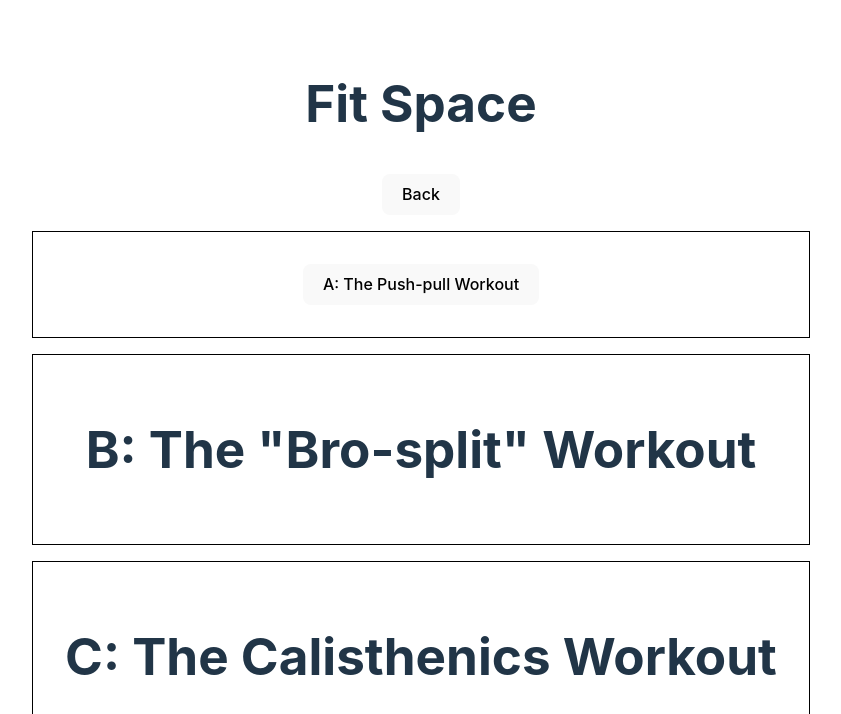
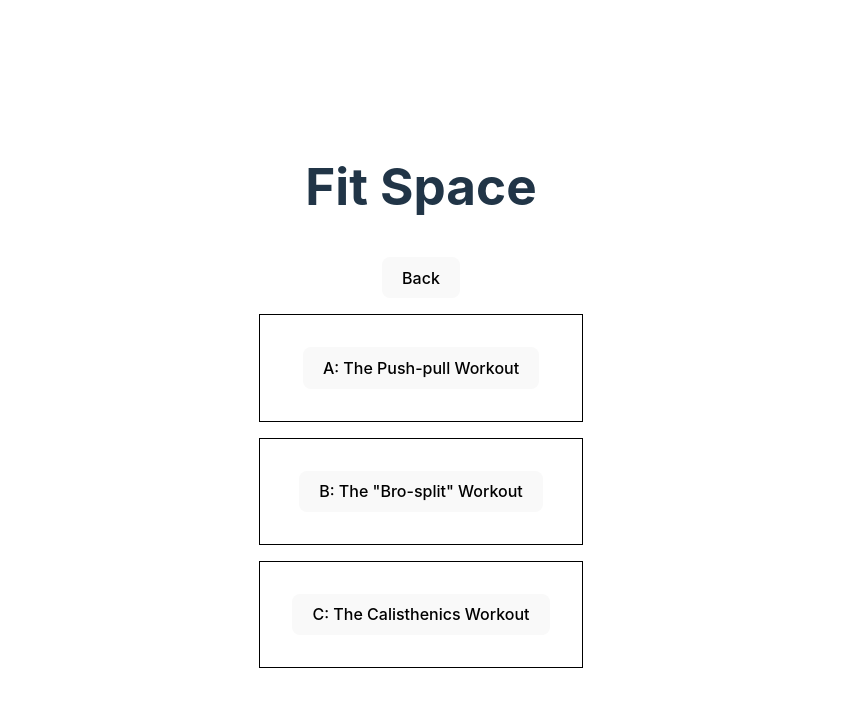
Before and after one commit to JYYasuhiro/fit-space, a React (Vite) app in the folder client/: page / in a window 1280 px wide. Shown: the top 714 px of the page, without its empty margins (219-1060 px from the left). Built offline with nearby package versions, Linux system fonts and the light colour scheme.

Commit message:
App.tsx converted to App.jsx

```diff
--- a/client/package.json
+++ b/client/package.json
@@ -8,7 +8,7 @@
     "build": "tsc && vite build",
     "preview": "vite preview"
   },
-  "proxy": "http://localhost:4000",
+  "proxy": "http://localhost:8080",
   "dependencies": {
     "axios": "^1.1.3",
     "react": "^18.2.0",
--- a/client/src/App.css
+++ b/client/src/App.css
@@ -5,38 +5,8 @@
   text-align: center;
 }
 
-.logo {
-  height: 6em;
-  padding: 1.5em;
-  will-change: filter;
-}
-.logo:hover {
-  filter: drop-shadow(0 0 2em #646cffaa);
-}
-.logo.react:hover {
-  filter: drop-shadow(0 0 2em #61dafbaa);
-}
-
-@keyframes logo-spin {
-  from {
-    transform: rotate(0deg);
-  }
-  to {
-    transform: rotate(360deg);
-  }
-}
-
-@media (prefers-reduced-motion: no-preference) {
-  a:nth-of-type(2) .logo {
-    animation: logo-spin infinite 20s linear;
-  }
-}
-
-.card {
+.back-button {
+  text-decoration: none;
   padding: 2em;
   border: 1px solid black;
 }
-
-.read-the-docs {
-  color: #888;
-}
--- /dev/null
+++ b/client/src/App.jsx
@@ -0,0 +1,55 @@
+import React, { useState } from "react";
+import "./App.css";
+// import axios from "axios";
+import Navbar from "./Navbar";
+import Menu from "./Menu";
+import Week from "./Week";
+
+const App = () => {
+  const [currentView, setCurrentView] = useState("menu") //view is either menu or week?
+  const [workout, setWorkout] = useState("");  //sets which type of workout is desired.
+//when a workout option is clicked, TWO states are changed, currentView and workout
+
+const handleSetWorkout = (event) => {
+  //sets the state of workout to be either "push-pull", "bro-split", or "calisthenics", as a string
+
+  console.log(event.target)
+  return event.target;
+  //pass this down as a prop, so that in Week component, the fetch will know which workout to retrieve.
+}
+
+const handleBackClick = () => {
+  if(currentView === "menu") {
+    setCurrentView("week")
+  } else {
+    setCurrentView("menu")
+  }
+}
+
+const handleCurrentView = () => {
+  //switches view from menu to week by clicking on a workout on menu
+}
+
+console.log("current view", currentView);
+  return (
+    <div className="App">
+      <div className="navbar">
+        <Navbar />
+      </div>
+
+      <div className="container">
+        {currentView === "menu" ? (
+          <Menu
+          handleBackClick={handleBackClick}
+          handleCurrentView={handleCurrentView}
+          handleSetWorkout={handleSetWorkout}
+          />
+        ) : (
+          <Week handleBackClick={handleBackClick}/>
+        )}
+      </div>
+    </div>
+  );
+};
+
+export default App;
--- a/client/src/App.tsx
+++ /dev/null
@@ -1,35 +0,0 @@
-import React, { useState, useRef } from "react";
-import "./App.css";
-// import axios from "axios";
-import Navbar from "./Navbar";
-import Menu from "./Menu";
-import Week from "./Week";
-
-const App = () => {
-  const [currentView, setCurrentView] = useState<string>("menu") //view is either menu or week?
-  // const [workout, setWorkout] = useState<string>("");
-
-const handleSetWorkout = () => {
-  //sets the state of workout to be either push-pull, bro-split, or calisthenics, as a string
-  //pass this down as a prop, so that in Week component, the fetch will know which workout to retrieve.
-}
-
-console.log("current view", currentView);
-  return (
-    <div className="App">
-      <div className="navbar">
-        <Navbar />
-      </div>
-
-      <div className="back-button">
-        {currentView === "menu" ? (
-          <Menu handleBackClick={()=>{setCurrentView("week")}} />
-        ) : (
-          <Week handleBackClick={()=>{setCurrentView("menu")}} />
-        )}
-      </div>
-    </div>
-  );
-};
-
-export default App;
--- a/client/src/Menu.tsx
+++ b/client/src/Menu.tsx
@@ -2,8 +2,9 @@ import React from 'react';
 import './menu.css';
 type Props = {
   handleBackClick: React.MouseEventHandler<HTMLButtonElement> | undefined;
+  handleCurrentView: React.MouseEventHandler<HTMLButtonElement> | undefined;
 }
-const Menu = ({handleBackClick}:Props) => {
+const Menu = ({handleBackClick, handleCurrentView}:Props) => {
     //returns all workout options: A (push-pull), B (bro-split), C (calisthenics)
   return (
     <>
@@ -11,13 +12,13 @@ const Menu = ({handleBackClick}:Props) => {
         Back
       </button>
       <div className='menu_card'>
-        <button >A: The Push-pull Workout</button>
+        <button onClick={handleCurrentView}>A: The Push-pull Workout</button>
       </div>
       <div className='menu_card'>
-        <h1>B: The "Bro-split" Workout</h1>
+        <button onClick={handleCurrentView}>B: The "Bro-split" Workout</button>
       </div>
       <div className='menu_card'>
-        <h1>C: The Calisthenics Workout</h1>
+        <button onClick={handleCurrentView}>C: The Calisthenics Workout</button>
       </div>
     </>
   )
--- a/client/src/Week.tsx
+++ b/client/src/Week.tsx
@@ -6,43 +6,43 @@ type Props = {
 }
 
 const Week = ({handleBackClick}:Props) => {
-  const [workout, setWorkout] = useState<string>("");
+
     //returns all days of the week
+    //in the state 'workout', the string for a particular workout should be set
     //each day should be clickable, showing the workout for the particular day
     //onClick
 
     //handles workout fetches here?
-const handleWorkoutFetch = async ()=> {
-  const fetchedWorkout = await axios.get('http://localhost:8080/workout/1').then(response =>response.data);
-  setWorkout(fetchedWorkout);
+const handleWorkoutFetch = async() => {
+  const fetchedWorkout = await axios.get('/workout/1').then(response =>console.log(response.data));
+  console.log(fetchedWorkout);
+  //get fetch to show
 }
-
-console.log(workout);
   return (
     <>
       <button onClick={handleBackClick}>
         Back
       </button>
       <div className='menu_card'>
-        <h1 onClick={handleWorkoutFetch}>Sunday</h1>
+        <button onClick={handleWorkoutFetch}>Sunday</button>
       </div>
       <div className='menu_card'>
-        <h1>Monday</h1>
+        <button>Monday</button>
       </div>
       <div className='menu_card'>
-        <h1>Tuesday</h1>
+        <button>Tuesday</button>
       </div>
       <div className='menu_card'>
-        <h1>Wednesday</h1>
+        <button>Wednesday</button>
       </div>
       <div className='menu_card'>
-        <h1>Thursday</h1>
+        <button>Thursday</button>
       </div>
       <div className='menu_card'>
-        <h1>Friday</h1>
+        <button>Friday</button>
       </div>
       <div className='menu_card'>
-        <h1>Saturday</h1>
+        <button>Saturday</button>
       </div>
     </>
   )
--- a/client/src/index.css
+++ b/client/src/index.css
@@ -8,21 +8,10 @@
   color: rgba(255, 255, 255, 0.87);
   background-color: #242424;
 
-  font-synthesis: none;
-  text-rendering: optimizeLegibility;
-  -webkit-font-smoothing: antialiased;
-  -moz-osx-font-smoothing: grayscale;
-  -webkit-text-size-adjust: 100%;
+
 }
 
-a {
-  font-weight: 500;
-  color: #646cff;
-  text-decoration: inherit;
-}
-a:hover {
-  color: #535bf2;
-}
+
 
 body {
   margin: 0;
--- a/client/tsconfig.node.json
+++ b/client/tsconfig.node.json
@@ -5,5 +5,5 @@
     "moduleResolution": "Node",
     "allowSyntheticDefaultImports": true
   },
-    "include": ["vite.config.ts"]
+  "include": ["vite.config.js"]
 }
```
Also changed, not shown: client/placeholder.ts (added). Lines whose indentation alone changed are shown as unchanged.
